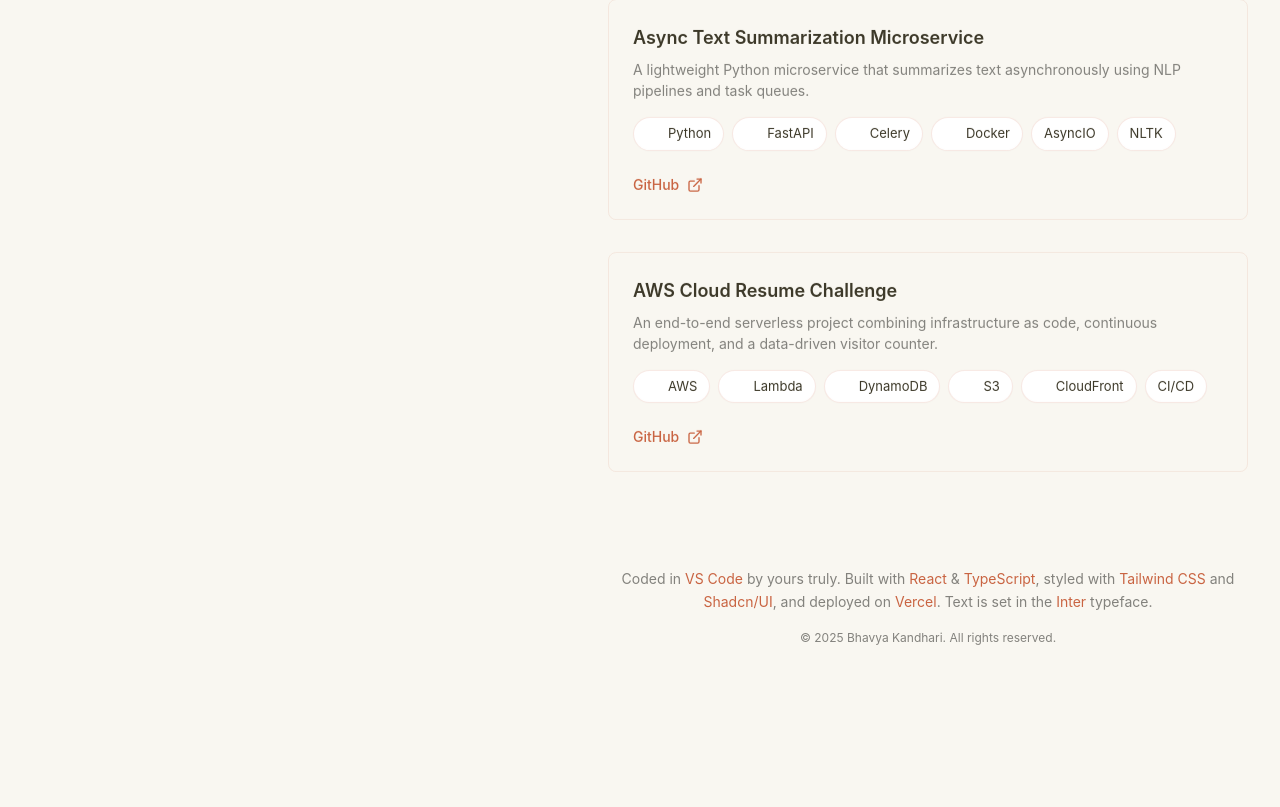
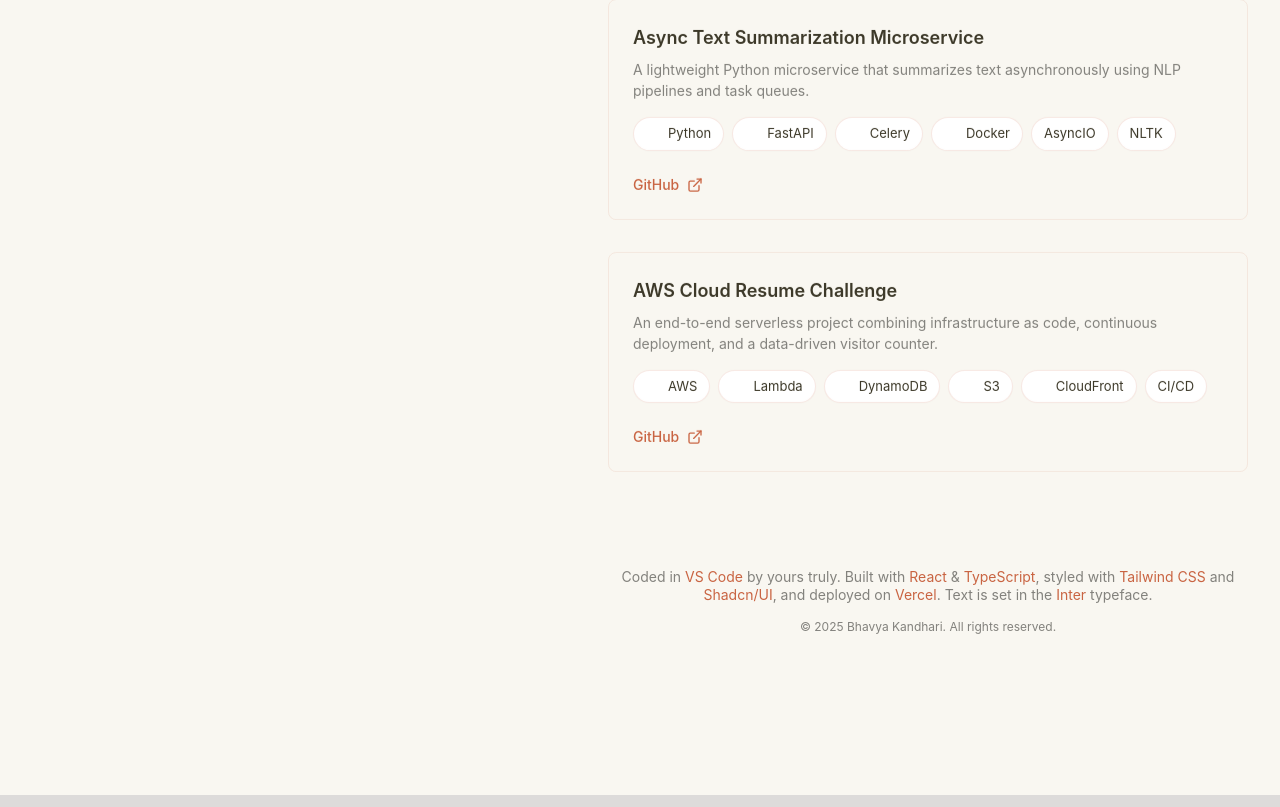
Before and after one commit to bkandh30/bhavya-portfolio-v3, a React (Vite) app: page / in a window 1280 px wide. Shown: the part 3052-3859 px from the top of the page. Built offline with nearby package versions, Linux system fonts and the light colour scheme; grey boxes are pictures that could not be loaded; a web font is replaced by a local one.

Commit message:
Refactored Footer Component

```diff
--- a/src/components/layout/Footer.tsx
+++ b/src/components/layout/Footer.tsx
@@ -2,22 +2,16 @@ export const Footer = () => {
   return (
     <footer className="mt-24 pb-16">
       <div className="text-center space-y-4">
-        <p
-          style={{
-            fontSize: "14px",
-            color: "#83827d",
-            lineHeight: "1.6",
-          }}
-        >
-          Coded in <span style={{ color: "#c96442" }}>VS Code</span> by yours
-          truly. Built with <span style={{ color: "#c96442" }}>React</span> &{" "}
-          <span style={{ color: "#c96442" }}>TypeScript</span>, styled with{" "}
-          <span style={{ color: "#c96442" }}>Tailwind CSS</span> and
-          <span style={{ color: "#c96442" }}> Shadcn/UI</span>, and deployed on{" "}
-          <span style={{ color: "#c96442" }}>Vercel</span>. Text is set in the{" "}
-          <span style={{ color: "#c96442" }}>Inter</span> typeface.
+        <p className="text-sm text-secondary-custom leading-tight">
+          Coded in <span className="text-accent-custom">VS Code</span> by yours
+          truly. Built with <span className="text-accent-custom">React</span> &{" "}
+          <span className="text-accent-custom">TypeScript</span>, styled with{" "}
+          <span className="text-accent-custom">Tailwind CSS</span> and
+          <span className="text-accent-custom"> Shadcn/UI</span>, and deployed
+          on <span className="text-accent-custom">Vercel</span>. Text is set in
+          the <span className="text-accent-custom">Inter</span> typeface.
         </p>
-        <p style={{ fontSize: "12px", color: "#83827d", marginTop: "8px" }}>
+        <p className="text-xs text-secondary-custom mt-2">
           © {new Date().getFullYear()} Bhavya Kandhari. All rights reserved.
         </p>
       </div>
```
